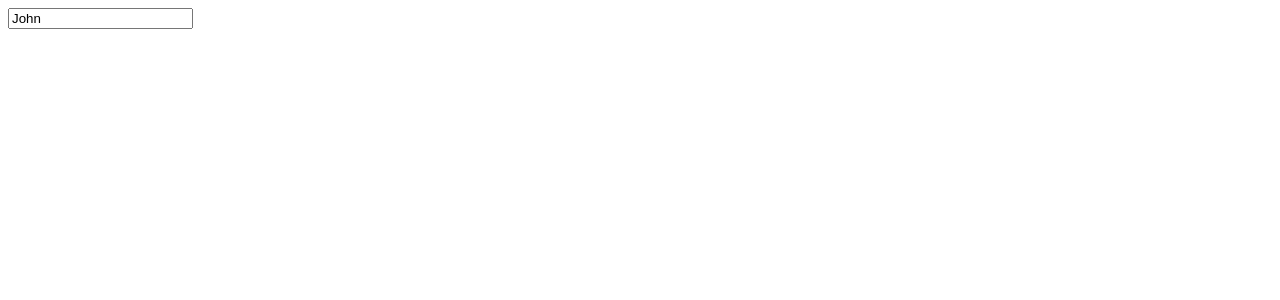
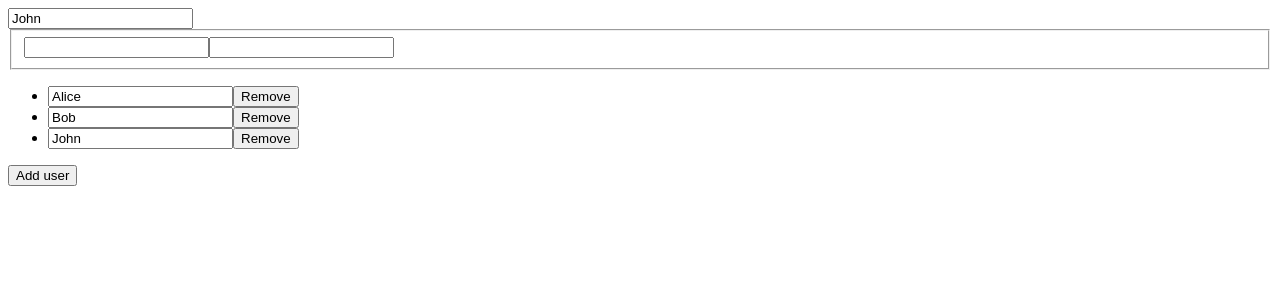
Before and after one commit to KVeronika/angular2, an Angular app in the folder my-app/: page / in a window 1280 px wide. Shown: the top 300 px of the page. Built offline with nearby package versions, Linux system fonts and the light colour scheme.

Commit message:
reactive forms - formGroup and formArray

```diff
--- a/my-app/src/app/app.component.html
+++ b/my-app/src/app/app.component.html
@@ -1 +1,16 @@
-<input [formControl]='nameControl'>
+<input [formControl]="nameControl">
+
+<fieldset [formGroup]="fullNameControl">
+    <input formControlName="firstName">
+    <input formControlName="lastName">
+</fieldset>
+
+<form [formGroup]="userListControl">
+    <ul formArrayName="users">
+        <li *ngFor="let userControl of userListControl.controls.users.controls; let i = index">
+            <input formControlName="{{i}}">
+            <button (click)="removeUserControl(i)">Remove</button>
+        </li>
+    </ul>
+</form>
+<button (click)="addUserControl()">Add user</button>
--- a/my-app/src/app/app.component.ts
+++ b/my-app/src/app/app.component.ts
@@ -1,5 +1,5 @@
 import { Component, OnInit } from '@angular/core';
-import { FormControl } from '@angular/forms';
+import { FormControl, FormGroup, FormArray } from '@angular/forms';
 import { of, Observable } from 'rxjs';
 
 @Component({
@@ -10,6 +10,8 @@ import { of, Observable } from 'rxjs';
 export class AppComponent implements OnInit {
   title = 'my-app';
   nameControl: FormControl;
+  fullNameControl: FormGroup;
+  userListControl: FormGroup;
 
   ngOnInit() {
     this.nameControl = new FormControl('John', [myValidator(5)], [myAsyncValidator]);
@@ -19,6 +21,31 @@ export class AppComponent implements OnInit {
       console.log(this.nameControl.errors);
       console.log(status);
     });
+
+    this.fullNameControl = new FormGroup({
+      firstName: new FormControl(),
+      lastName: new FormControl()
+    });
+
+    this.fullNameControl.valueChanges.subscribe(value => console.log(value));
+
+    this.userListControl = new FormGroup({
+      users: new FormArray([
+        new FormControl('Alice'),
+        new FormControl('Bob'),
+        new FormControl('John')
+      ])
+    });
+
+    this.userListControl.valueChanges.subscribe(value => console.log(value));
+  }
+
+  removeUserControl(index: number) {
+    (this.userListControl.controls['users'] as FormArray).removeAt(index);
+  }
+
+  addUserControl() {
+    (this.userListControl.controls['users'] as FormArray).push(new FormControl(''));
   }
 }
 
```
